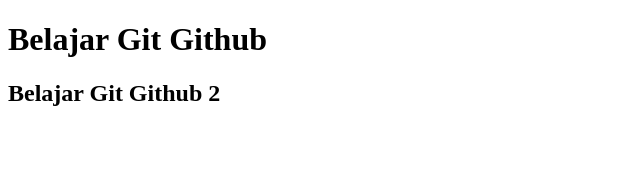
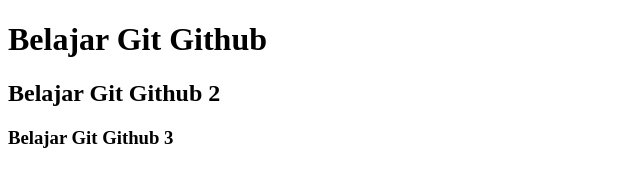
Before and after one commit to M-Yunan-Anshoary/belajar-niomic, a plain HTML site: page footer.html in a window 1280 px wide. Shown: the whole page, without its empty margins (0-640 px from the left). Drawn offline with Linux system fonts and the light colour scheme.

Commit message:
Add Element H3

```diff
--- a/footer.html
+++ b/footer.html
@@ -7,4 +7,5 @@
 <body>
     <h1>Belajar Git Github</h1>
     <h2>Belajar Git Github 2</h2>
+    <h3>Belajar Git Github 3</h3>
 </body>
```
